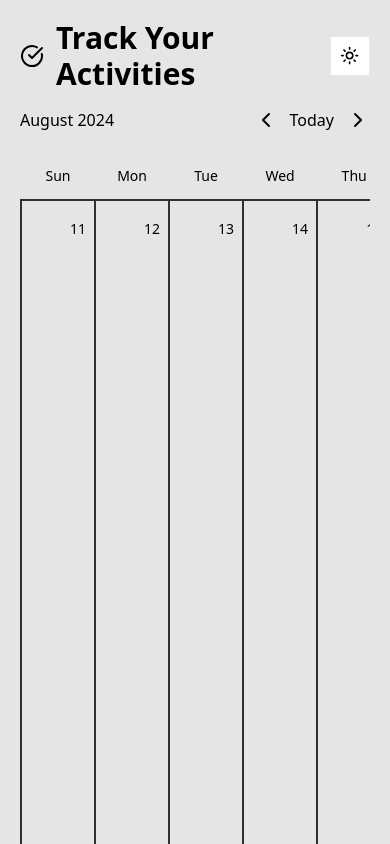
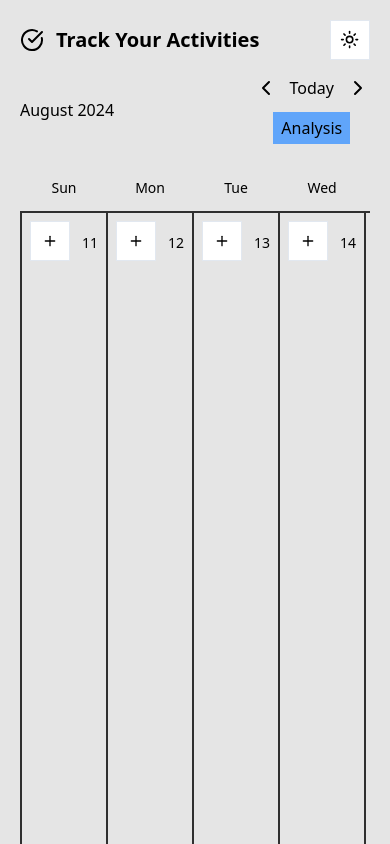
Before and after one commit to tanvir-hossen49/todos, a React (Vite) app: page / in a window 390 px wide. Shown: the top 844 px of the page. Built offline with nearby package versions, Linux system fonts and the light colour scheme.

Commit message:
make resposive

```diff
--- a/src/components/DrawerComponent.jsx
+++ b/src/components/DrawerComponent.jsx
@@ -14,7 +14,7 @@ const DrawerComponent = ({ date, task }) => {
             <h3 className="font-semibold">{task.title}</h3>
         ) : (
             <Button
-                className="dark:bg-[#202020]"
+                className="dark:bg-[#202020] mr-3 mb-1"
                 variant="outline"
                 size="icon"
                 aria-label="Create a new todo"
--- a/src/components/TodoDrawer.jsx
+++ b/src/components/TodoDrawer.jsx
@@ -52,6 +52,9 @@ const TodoDrawer = ({ date, task }) => {
 
   const handleRepeatedTasks = (endDay) => {
     const data = getValues();
+
+    if(data.heading === '') return
+
     const days = getSelectedDays(date, endDay); // startDay and EndDay
 
     days.forEach(date => {
@@ -95,9 +98,9 @@ const TodoDrawer = ({ date, task }) => {
   };
 
   return (
-    <DrawerContent className="min-h-[500px] mx-20 mb-10">
+    <DrawerContent className="md:min-h-[500px] min-h-[600px] md:mx-20 mx-5 mb-10">
       <DrawerHeader>
-        <DrawerTitle>{task ? "Edit Task" : "Create Todo"}</DrawerTitle>
+        <DrawerTitle> {task ? "Edit Task" : "Create Todo"} </DrawerTitle>
       </DrawerHeader>
 
       <form onSubmit={handleSubmit(addTodos)}>
@@ -113,8 +116,8 @@ const TodoDrawer = ({ date, task }) => {
           />
         </Suspense>
 
-        <DrawerFooter className="my-3">
-          <div className="flex gap-4">
+        <DrawerFooter>
+          <div className="flex flex-row flex-wrap gap-2 w-full items-start">
             <DrawerClose>
               <Button type="submit">
                 {task ? "Update" : "Submit"}
@@ -154,11 +157,10 @@ const TodoDrawer = ({ date, task }) => {
                   )}
                 </DropdownMenuContent>
               </DrawerClose>
-
             </DropdownMenu>
 
             <DrawerClose>
-              <Button type="button">
+              <Button>
                 Cancel
               </Button>
             </DrawerClose>
--- a/src/components/TodoForm.jsx
+++ b/src/components/TodoForm.jsx
@@ -53,7 +53,7 @@ const TodoForm = ({ register, unregister, getValues, errors, showToastMsg, todos
                 label='textarea'
                 rows={1}
                 placeholder='Heading Of Your Task'
-                className="w-full h-auto text-3xl font-bold overflow-hidden p-2 focus:outline-none focus:ring-0"
+                className="w-full h-auto text-xl md:text-3xl font-bold overflow-hidden p-2 focus:outline-none focus:ring-0"
                 type='text'
                 onKeyDown={(e) => handleBlur(e)}
                 {...register('heading', {
@@ -70,7 +70,7 @@ const TodoForm = ({ register, unregister, getValues, errors, showToastMsg, todos
             <div  className='ml-2 my-4 overflow-auto max-h-[190px] custom-scrollbar'>
                 {todos.map((todo, index) => (
                     <div key={todo.id} className='flex items-center justify-between mt-2'>
-                        <div className="flex items-center space-x-2 w-5/6">
+                        <div className="flex items-center space-x-2 md:w-5/6">
                             <Checkbox
                                 checked={todo.isChecked}
                                 onClick={() => handleCheckBox(todo.id)}
@@ -78,7 +78,7 @@ const TodoForm = ({ register, unregister, getValues, errors, showToastMsg, todos
                             />
                             <Input
                                 type="text"
-                                className="p-1 text-base border-1 border-b dark:border-b-white border-b-black outline-none bg-transparent w-1/2"
+                                className="p-1 text-base border-1 border-b dark:border-b-white border-b-black outline-none bg-transparent w-full md:w-1/2"
                                 {...register(`todo[${index}]`, {
                                     required: true
                                 })}
@@ -89,7 +89,7 @@ const TodoForm = ({ register, unregister, getValues, errors, showToastMsg, todos
                             />
                         </div>
 
-                        <div className='mr-3'>
+                        <div className='md:mr-3 mr-1'>
                             <Button
                                 className="p-2"
                                 variant="outline"
--- a/src/components/WeekNavigator.jsx
+++ b/src/components/WeekNavigator.jsx
@@ -4,8 +4,12 @@ import { format } from 'date-fns';
 import { ChevronLeft, ChevronRight } from 'lucide-react';
 import React from 'react';
 import { useDispatch } from 'react-redux';
+import { Link, useLocation } from 'react-router-dom';
 
 const WeekNavigator = () => {
+  const { pathname } = useLocation();
+  console.log(pathname);
+
   const dispatch = useDispatch();
   const weekDays = useWeekDays();
 
@@ -32,7 +36,14 @@ const WeekNavigator = () => {
         <span>
           <h2>{monthTitle}</h2>
         </span>
-        <div className="flex items-center gap-3 select-none">
+        <div className="flex md:flex-row flex-col-reverse items-center gap-3 select-none">
+          <div className='bg-blue-400 px-2 py-1'>
+            <Link to={`${pathname  === '/' ? "/chart" : "/" }`}>
+            {pathname === '/' ? "Analysis" : "Calendar"}
+            </Link>
+          </div>
+
+          <div className='flex items-center gap-3 select-none'>
             <span>
               <ChevronLeft
                 className="cursor-pointer"
@@ -53,6 +64,7 @@ const WeekNavigator = () => {
             </span>
           </div>
         </div>
+    </div>
   );
 };
 
--- a/src/layout/MainLayout.jsx
+++ b/src/layout/MainLayout.jsx
@@ -15,7 +15,7 @@ const MainLayout = () => {
           <span>
             <CheckCircle />
           </span>
-          <Link to="/" className="text-3xl font-bold">Track Your Activities</Link>
+          <Link to="/" className="text-xl md:text-3xl font-bold">Track Your Activities</Link>
         </div>
         <ModeToggle />
       </nav>
--- a/src/pages/Calendar.jsx
+++ b/src/pages/Calendar.jsx
@@ -69,11 +69,11 @@ const Calendar = () => {
                 <TableCell
                   key={formattedDate}
                   className="h-full align-top p-2 group"
-                  style={{ width: `${100 / 7}%` }}
+                  style={{ width: `${100 / 7}%`}}
                 >
                   <>
                     <div className="flex justify-between items-center">
-                      <div className="invisible group-hover:visible">
+                      <div className="md:invisible group-hover:visible">
                         <DrawerComponent date={formattedDate} />
                       </div>
 
--- a/src/pages/Chart.jsx
+++ b/src/pages/Chart.jsx
@@ -9,7 +9,7 @@ const Chart = () => {
             </h1>
 
 
-            <div  className="flex justify-center items-center">
+            <div className="md:flex justify-center items-center">
                 <BarChartComponent />
                 <PieChartComponent />
             </div>
```
Also changed, not shown: featured.txt. Lines whose indentation alone changed are shown as unchanged.
